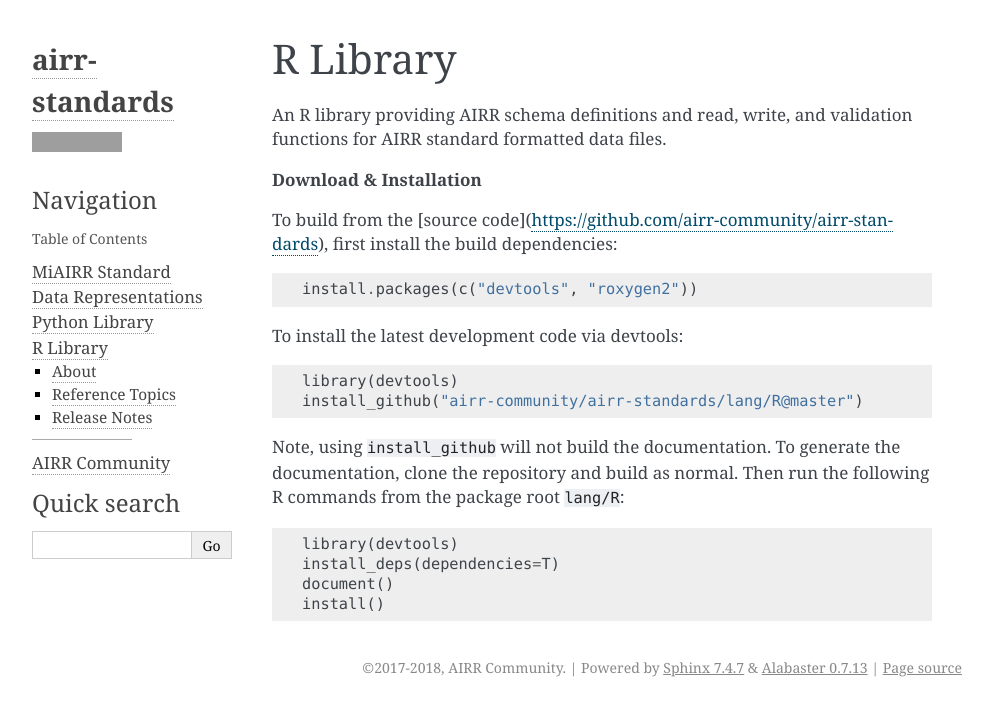
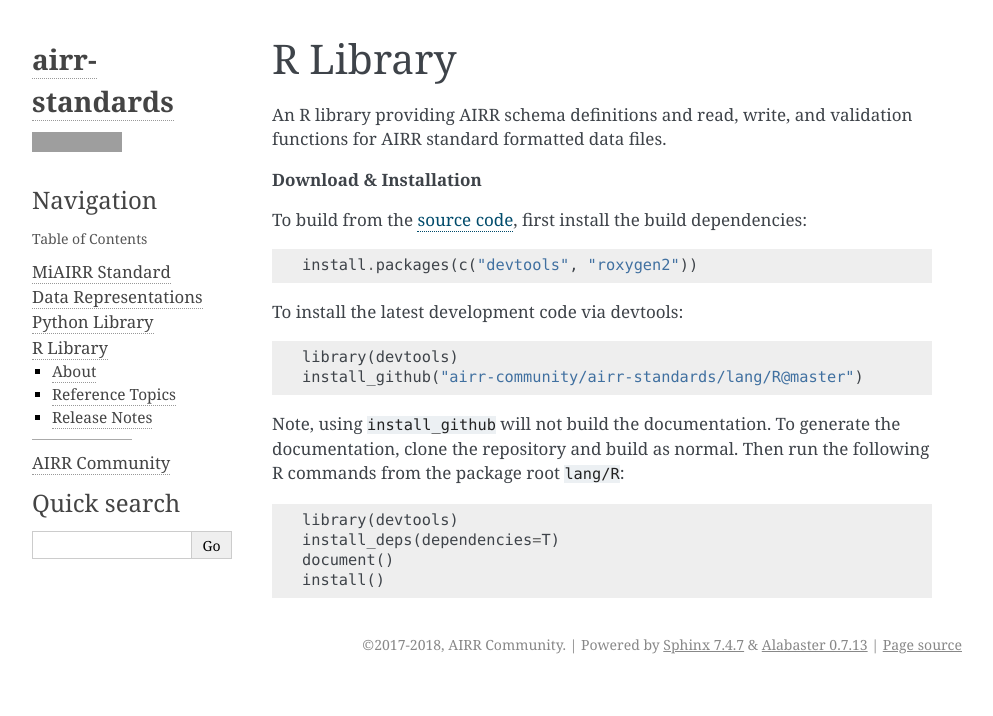
Before and after one commit to airr-community/airr-standards, a Sphinx documentation site: the page built from docs/lang/R/overview.rst, in a window 1280 px wide, cut to the strip 0-716 px from the top of the page. Shown: the whole strip, without its empty margins (148-1141 px from the left). Built offline with Sphinx 7.4.7, drawn with Linux system fonts in a browser that asks for light colours; pages that are not in the unit, such as notebooks, are missing from menus; grey boxes are pictures that could not be loaded.

Commit message:
Oops. Some vestigial markdown syntax.

```diff
--- a/docs/lang/R/overview.rst
+++ b/docs/lang/R/overview.rst
@@ -8,7 +8,7 @@ functions for AIRR standard formatted data files.
 
 **Download & Installation**
 
-To build from the [source code](https://github.com/airr-community/airr-standards),
+To build from the `source code <https://github.com/airr-community/airr-standards>`_,
 first install the build dependencies::
 
     install.packages(c("devtools", "roxygen2"))
```
